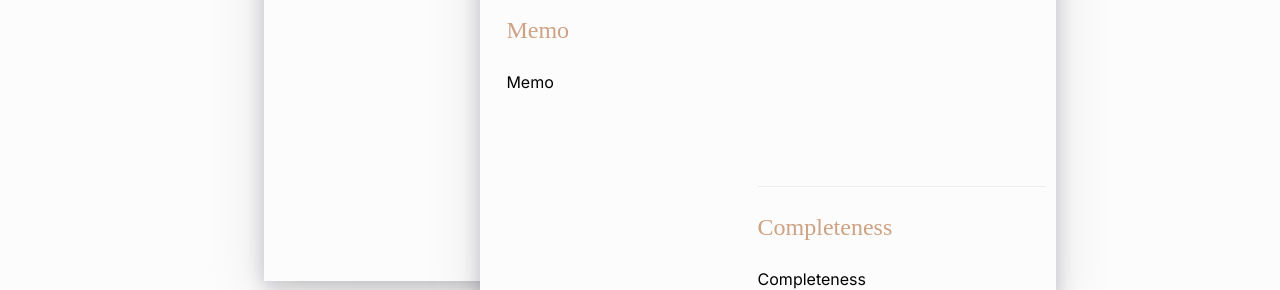
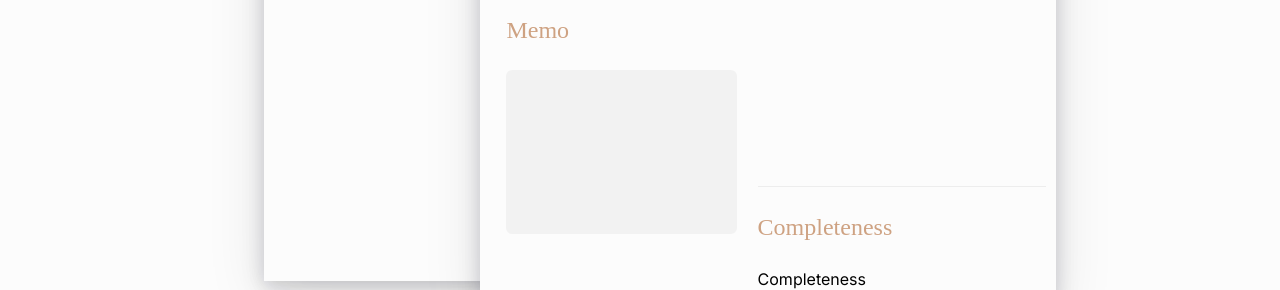
Before and after one commit to NTUST-Full-Stack-Laboratory-Team/dayflow, a Next.js app: page / in a window 1280 px wide. Shown: the part 459-749 px from the top of the page. Built offline with nearby package versions, Linux system fonts and the light colour scheme; a web font is replaced by a local one.

Commit message:
Add memo style

```diff
--- a/app/memo.tsx
+++ b/app/memo.tsx
@@ -1,9 +1,13 @@
+"use client";
+import React from 'react';
+import { Input } from 'antd';
+const { TextArea } = Input;
+
 export default function Memo() {
     return (
         <>
-            <div>
-                Memo
-            </div>
+            <TextArea variant="filled" style={{ resize: 'none' }}
+                className='h-full' rows={7}/>
         </>
     )
 }
```
